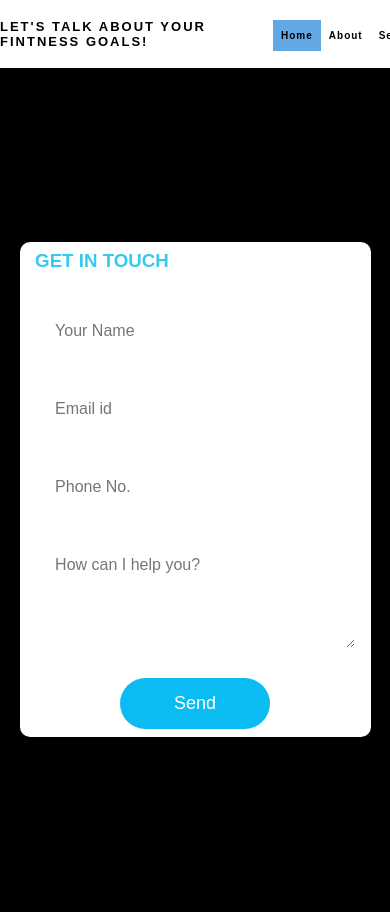
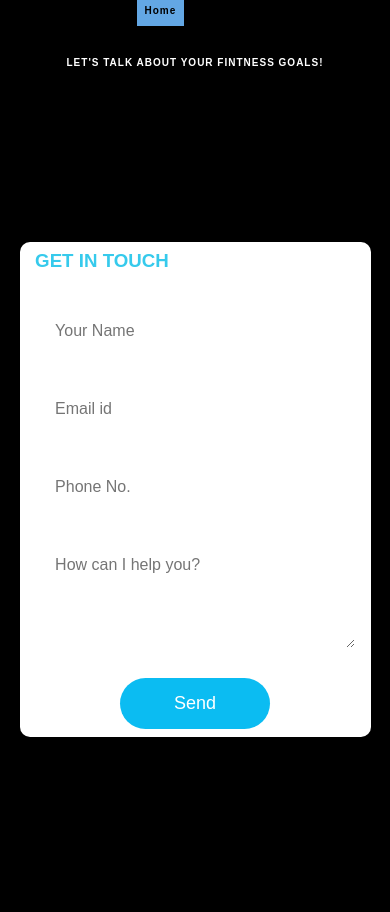
Before and after one commit to Goldnboy26/EMFITNESS, a PHP site: page /contact.html in a window 390 px wide; the page is wider, and only the part inside the window is pictured. Run offline with PHP 8.4, Linux system fonts and the light colour scheme.

Commit message:
update nav

```diff
--- a/assets/css/form.css
+++ b/assets/css/form.css
@@ -181,4 +181,35 @@ form button{
         padding: 10px 8px;
 
       }
+
+
+nav {
+
+  display: flex;
+
+  flex-direction: column-reverse;
+
+  justify-content: space-between;
+
+  align-items: center;
+
+  min-height: 8vh;
+
+  background-color: black;
+
+  font-family: "Montserrat", sans-serif;
+
 }
+
+.heading {
+
+  color: white;
+
+  text-transform: uppercase;
+
+  letter-spacing: 1px;
+
+  font-size: 10px;
+
+}
+}
```
Also changed, not shown: assets/css/login.css (+32 -0 lines), assets/css/main.css (+30 -0 lines).
